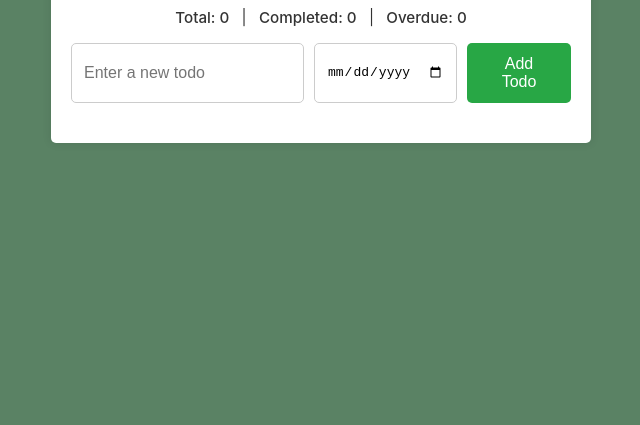
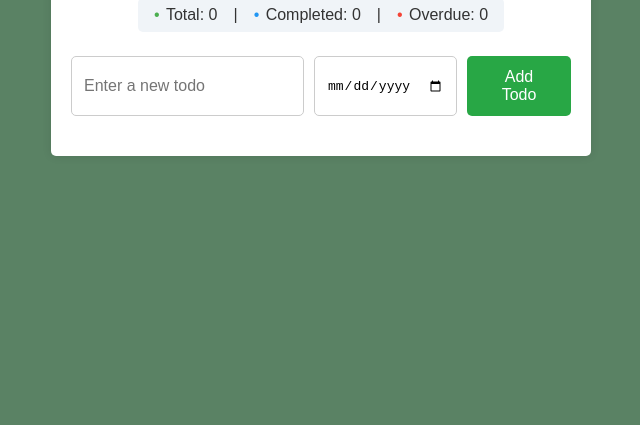
Before and after one commit to Mialmadsen/bdeFinalProject, a website built with Vite: page index.html in a window 1280 px wide. Shown: the part 375-800 px from the top of the page, without its empty margins (319-959 px from the left). Built offline with nearby package versions, Linux system fonts and the light colour scheme.

Commit message:
style(stats-overview): improve visual appearance of stats section

```diff
--- a/src/style.css
+++ b/src/style.css
@@ -46,16 +46,35 @@ h1 {
 
 /* Stats overview */
 #stats-section {
-  margin: 1rem;
+  margin: 1.5rem;
   text-align: center;
-  font-size: 0.95rem;
+  font-family: Arial, sans-serif;
+}
+
+#stats {
+  display: inline-flex;
+  gap: 1rem;
+  background-color: #f0f4f8;
+  padding: 0.5rem 1rem;
+  border-radius: 5px;
+  font-weight: 500;
   color: #333;
 }
 
 #stats span {
-  margin: 0 0.5rem;
-  font-weight: 500;
+  display: flex;
+  align-items: center;
 }
+
+#stats span::before {
+  content: "•";
+  margin-right: 0.4rem;
+  color: #4caf50;
+}
+
+#stats span:nth-child(2)::before { color: #2196f3; } /* Completed */
+#stats span:nth-child(3)::before { color: #f44336; } /* Overdue */
+
 
 
 /* TODO FORM */
```
